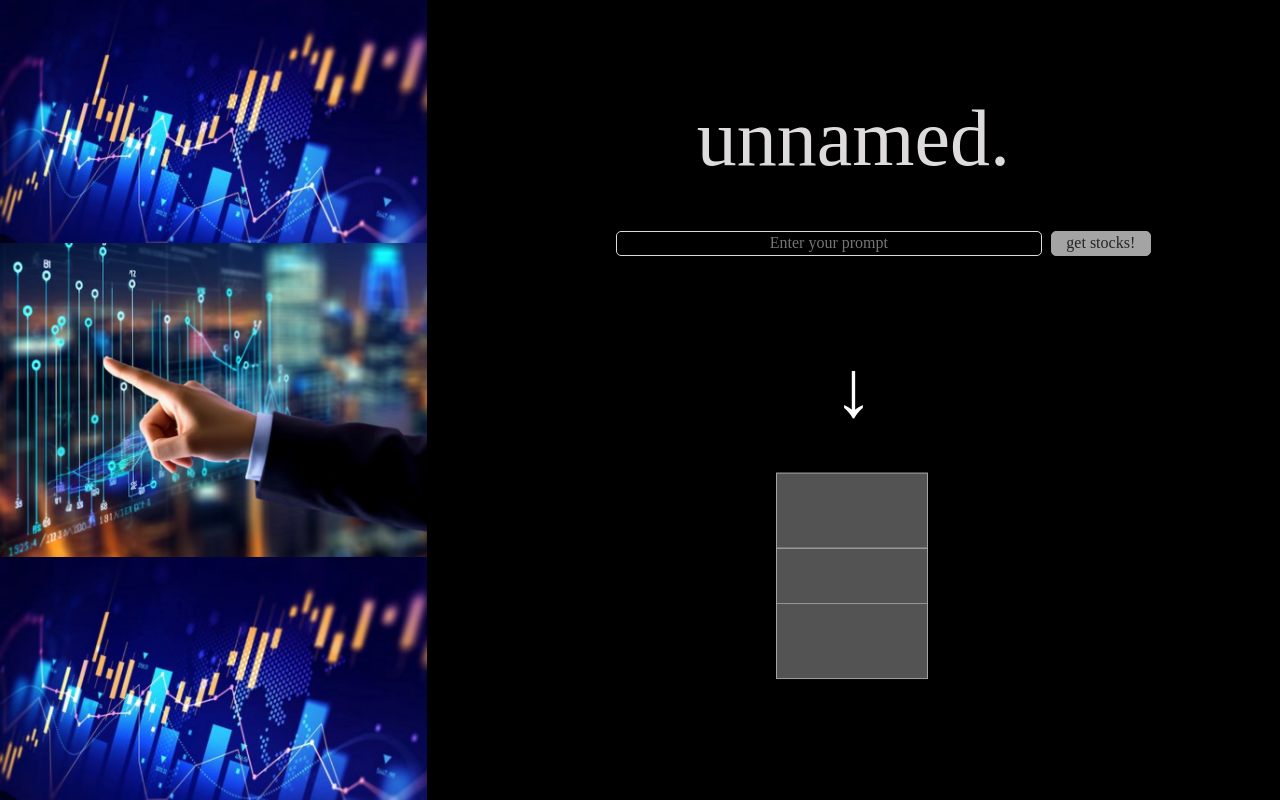
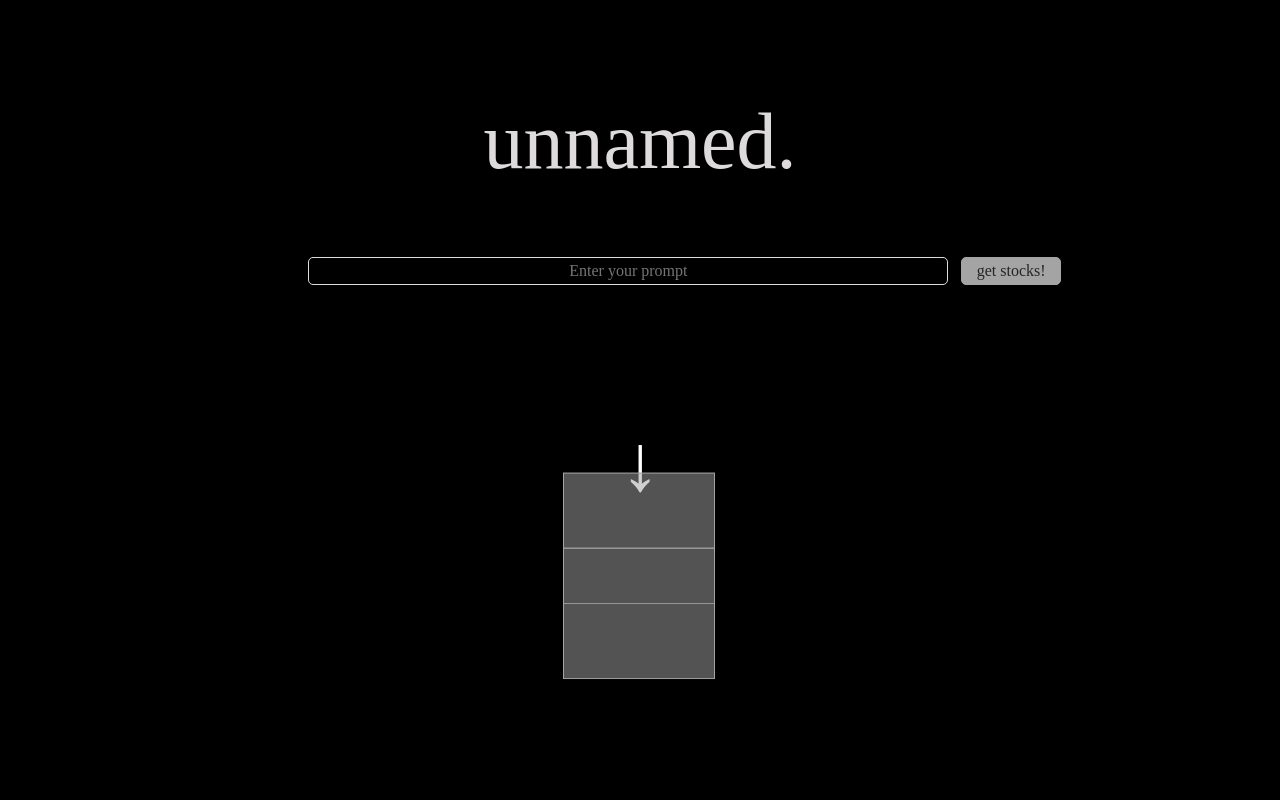
Before and after one commit to osu-elastigirl/frontend, an Angular app: page / in a window 1280 px wide. Built offline with nearby package versions, Linux system fonts and the light colour scheme.

Commit message:
Remove left side content

```diff
--- a/src/app/app.component.html
+++ b/src/app/app.component.html
@@ -1,9 +1,9 @@
 <div class="container">
-  <div class="left">
+  <!-- <div class="left">
     <img src="blue3.jpg" alt="Left Side Image">
     <img src="graph2.png" alt="Left Side Image">
     <img src="blue3.jpg" alt="Left Side Image">
-  </div>
+  </div> -->
 
   <div class="right">
     <div class="angular-content">
--- a/src/app/app.component.scss
+++ b/src/app/app.component.scss
@@ -10,22 +10,22 @@
   height: 100%;
 }
 
-.left {
-  width: 33.33%;
-  background-color: #ddd;
-  display: flex;
-  flex-direction: column;
-  justify-content: center;
-  align-items: center;
-  gap: 0px;
-  padding: 0%;
+// .left {
+//   width: 33.33%;
+//   background-color: #ddd;
+//   display: flex;
+//   flex-direction: column;
+//   justify-content: center;
+//   align-items: center;
+//   gap: 0px;
+//   padding: 0%;
 
-  img {
-    max-width: 100%;
-    height: 50vh;
-    object-fit: cover;
-  }
-}
+//   img {
+//     max-width: 100%;
+//     height: 50vh;
+//     object-fit: cover;
+//   }
+// }
 
 .stocks-container{
   display: flex;
@@ -36,7 +36,7 @@
 }
 
 .right {
-  width: 66.67%;
+  width: 100%;
   background-color: #000000; //i think change this later?
   display: flex;
   justify-content: center;
```
